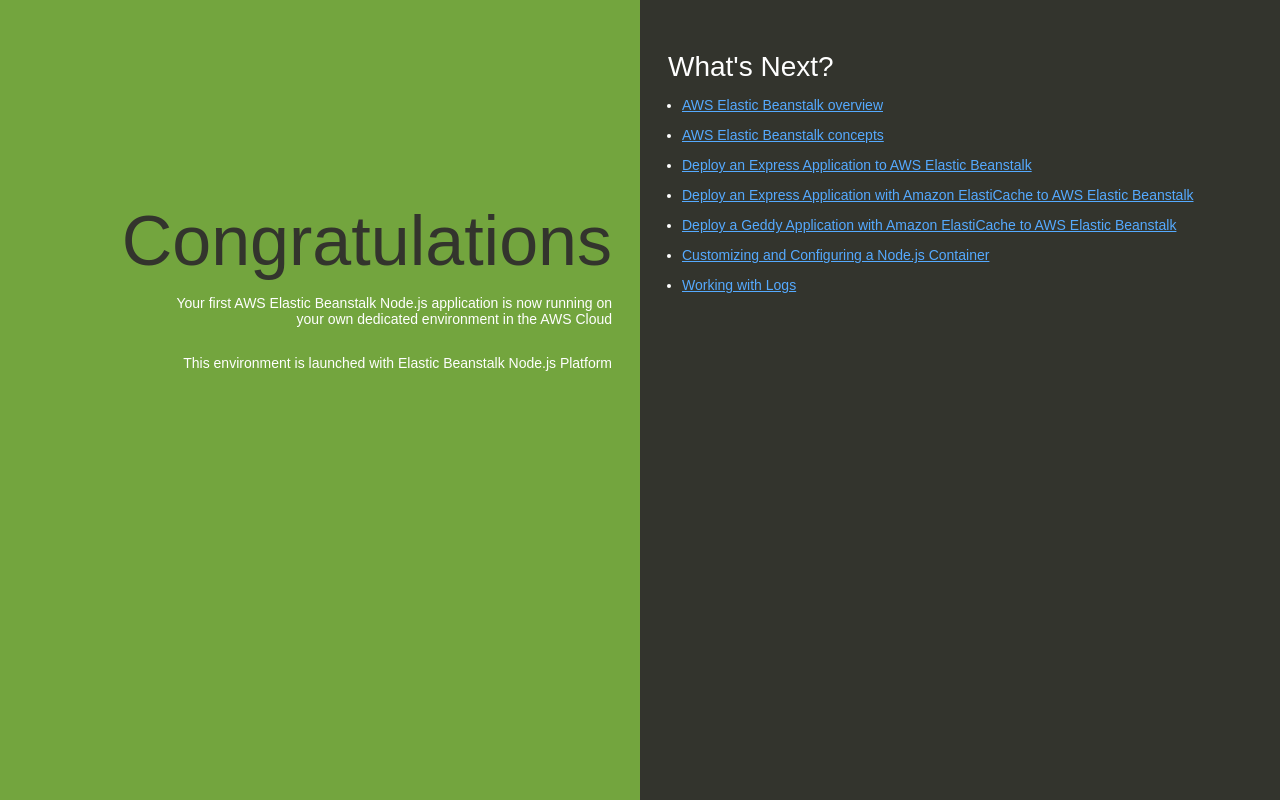
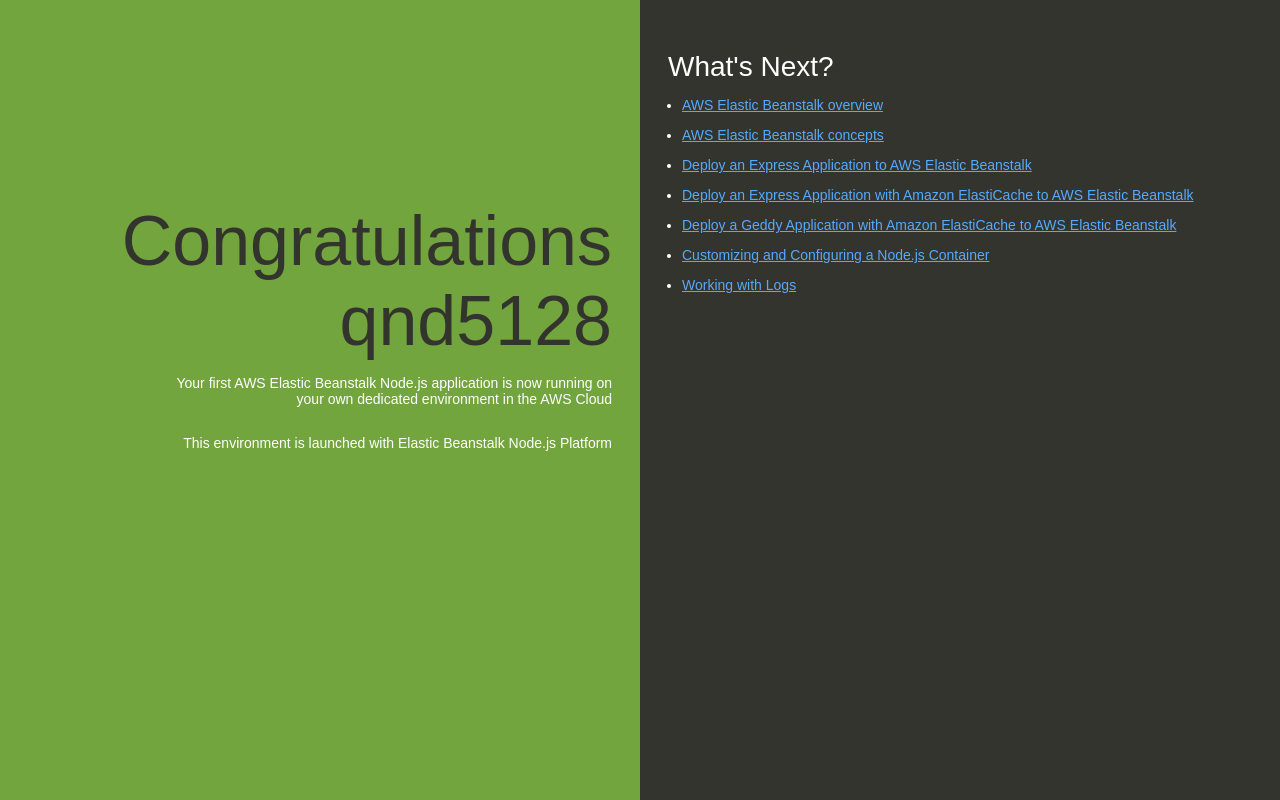
Before and after one commit to quynhnnduong/qd-test-node-app, a website: page nodejs/index.html in a window 1280 px wide. Drawn offline with Linux system fonts and the light colour scheme.

Commit message:
Update index.html

```diff
--- a/nodejs/index.html
+++ b/nodejs/index.html
@@ -74,7 +74,7 @@
   </head>
   <body>
     <div class="textColumn">
-      <h1>Congratulations</h1>
+      <h1>Congratulations qnd5128</h1>
       <p>Your first AWS Elastic Beanstalk Node.js application is now running on your own dedicated environment in the AWS Cloud</p>
       <p>This environment is launched with Elastic Beanstalk Node.js Platform</p>
     </div>
```
